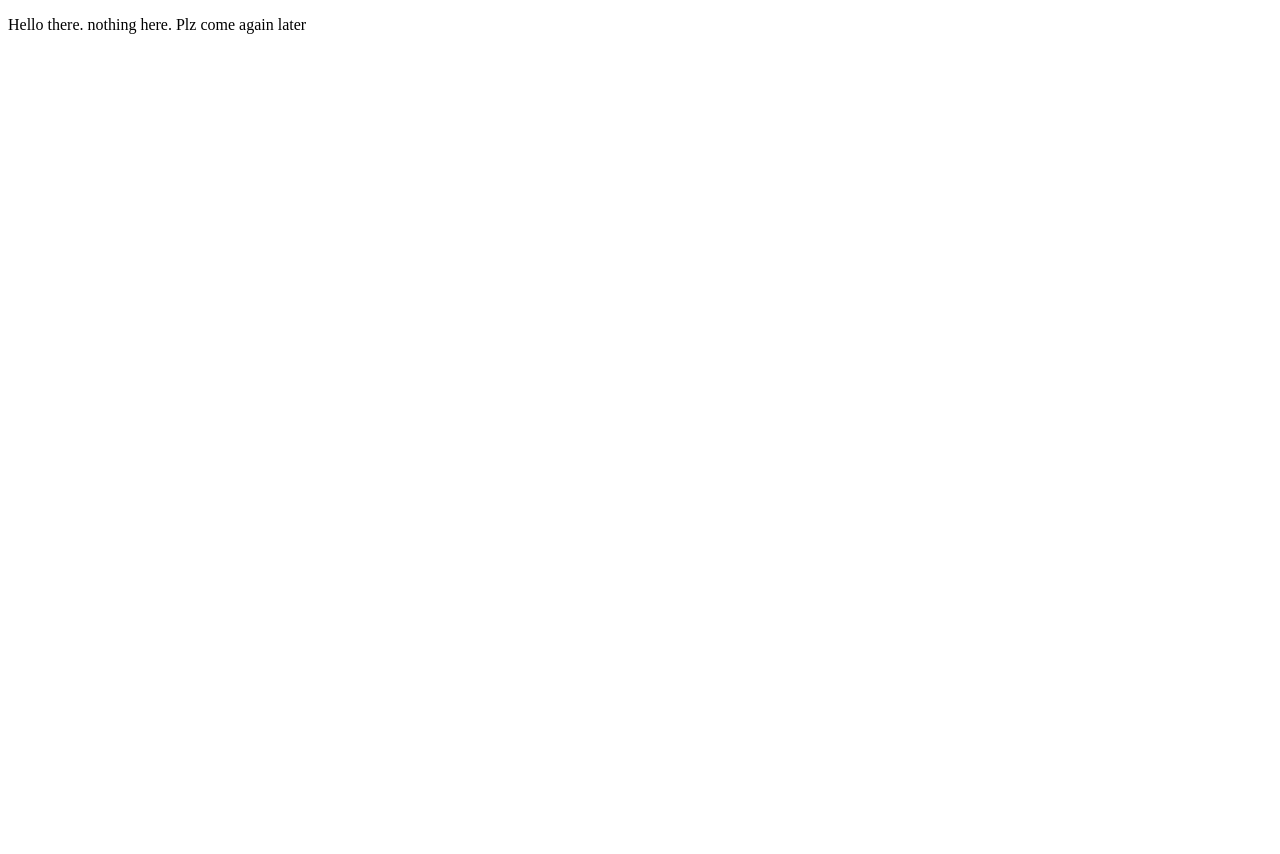
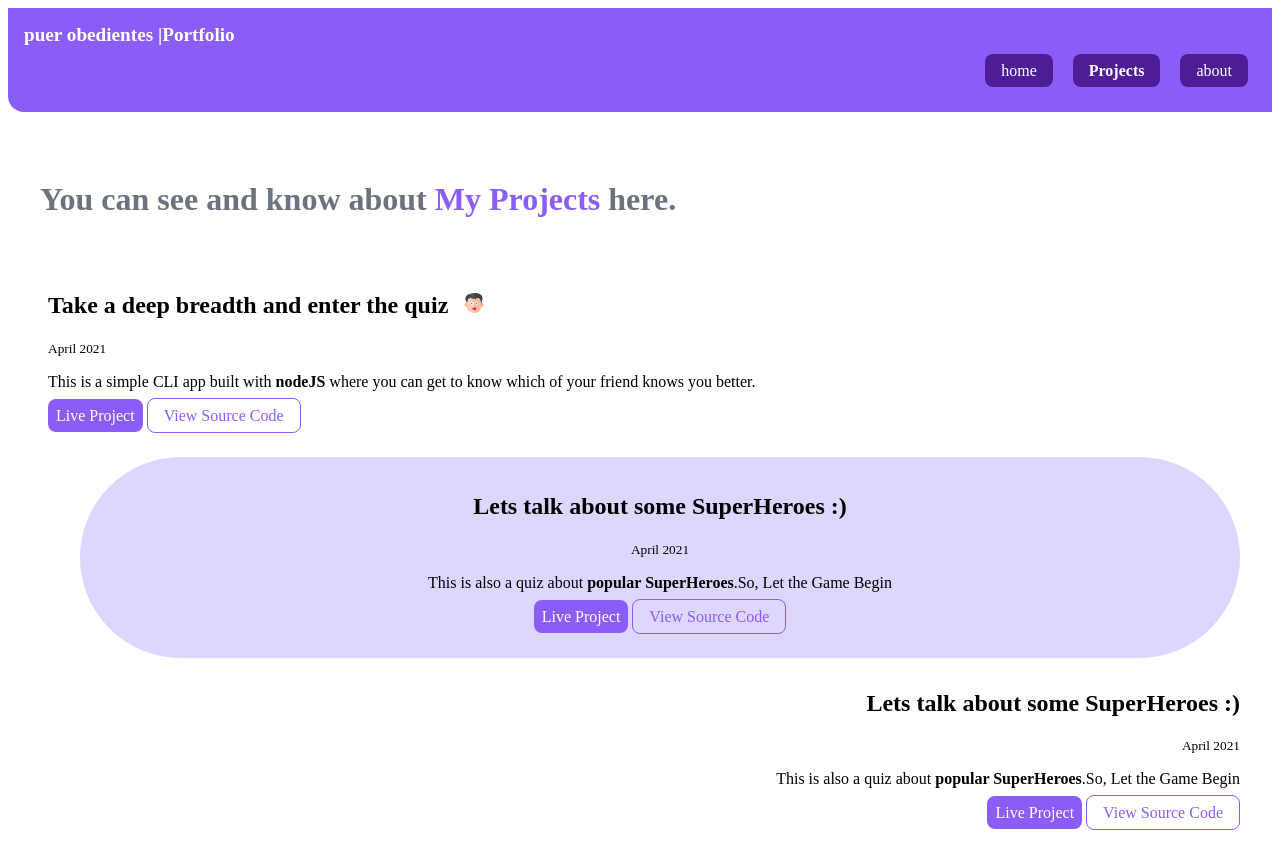
Before and after one commit to djkumar143/My-Student-Portfolio, a plain HTML site: page projects.html in a window 1280 px wide. Before the commit the page ends 800 px from the top, so only its background shows below. Drawn offline with Linux system fonts and the light colour scheme; a web font is replaced by a local one.

Commit message:
updated projects.html

```diff
--- a/projects.html
+++ b/projects.html
@@ -4,9 +4,67 @@
     <meta charset="UTF-8">
     <meta http-equiv="X-UA-Compatible" content="IE=edge">
     <meta name="viewport" content="width=device-width, initial-scale=1.0">
-    <title>My Projects</title>
+    <title>puer obedientes | Portfolio</title>
+    <link href="style.css" rel="stylesheet"/>
 </head>
+
+
 <body>
-    <p>Hello there. nothing here. Plz come again later</p>
+    <nav class="navigation container">
+        <div class="nav-brand">puer obedientes |Portfolio</div>
+            <ul class="list-non-bullet nav-pills">
+                <li class="list-item-inline">
+                    <a class="link button-design " href="/">home</a>
+                </li>
+                <li class="list-item-inline">
+                    <a class="link button-design link-active" href="/projects.html">Projects</a>
+                </li>
+                <li class="list-item-inline">
+                    <a class="link button-design" href="/about.html">about</a>
+                </li>
+            </ul>
+
+    </nav>
+
+    <header class="hero">
+        <h1 class="hero-heading-two">You can see and know about   <span class="heading-focus">My Projects</span> here.</h1>
+    </header>
+
+<ol class="list-non-bullet"  reversed>
+    <li>
+            <h2>Take a deep breadth and enter the quiz<img class="image-small"  src="/images/happy-emoji.svg">
+            </h2>
+            <small>April 2021</small>
+            <p>This is a simple CLI app built with <strong>nodeJS</strong> where you can get to know which of your friend knows you better.</p>
+            <a class="link link-primary" href="https://replit.com/@djkumar123/A-CLI-based-Quiz">Live Project</a>
+
+            <a class="link link-secondary" href="https://github.com/djkumar143/">View Source Code</a>
+
+    </li>
+
+    <li class="align-center margin-medium shade-of-pink">
+        <h2>Lets talk about some SuperHeroes :)</h2>
+        <small>April 2021</small>
+        <p>This is also a quiz about <strong>popular SuperHeroes</strong>.So, Let the Game Begin</p>
+        <a class="link link-primary" href="https://replit.com/@djkumar123/superhero-quiz">Live Project</a>
+
+        <a class="link link-secondary" href="https://github.com/djkumar143/">View Source Code</a>
+
+    </li>
+
+   <li class="align-right margin-medium">
+        <h2>Lets talk about some SuperHeroes :)</h2>
+        <small>April 2021</small>
+        <p>This is also a quiz about <strong>popular SuperHeroes</strong>.So, Let the Game Begin</p>
+        <a class="link link-primary" href="https://replit.com/@djkumar123/superhero-quiz">Live Project</a>
+
+        <a class="link link-secondary" href="https://github.com/djkumar143/">View Source Code</a>
+
+    </li>
+
+</ol>
+
 </body>
+
+
 </html>
```
